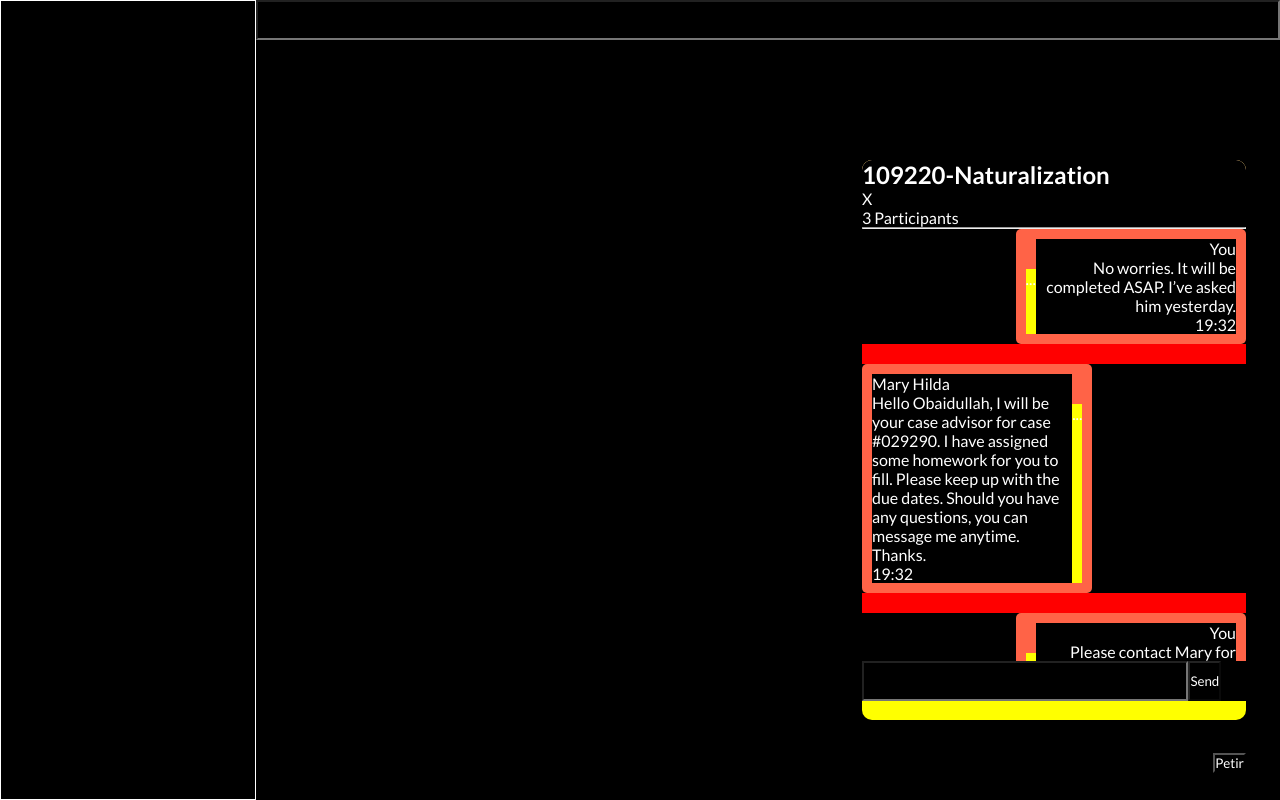
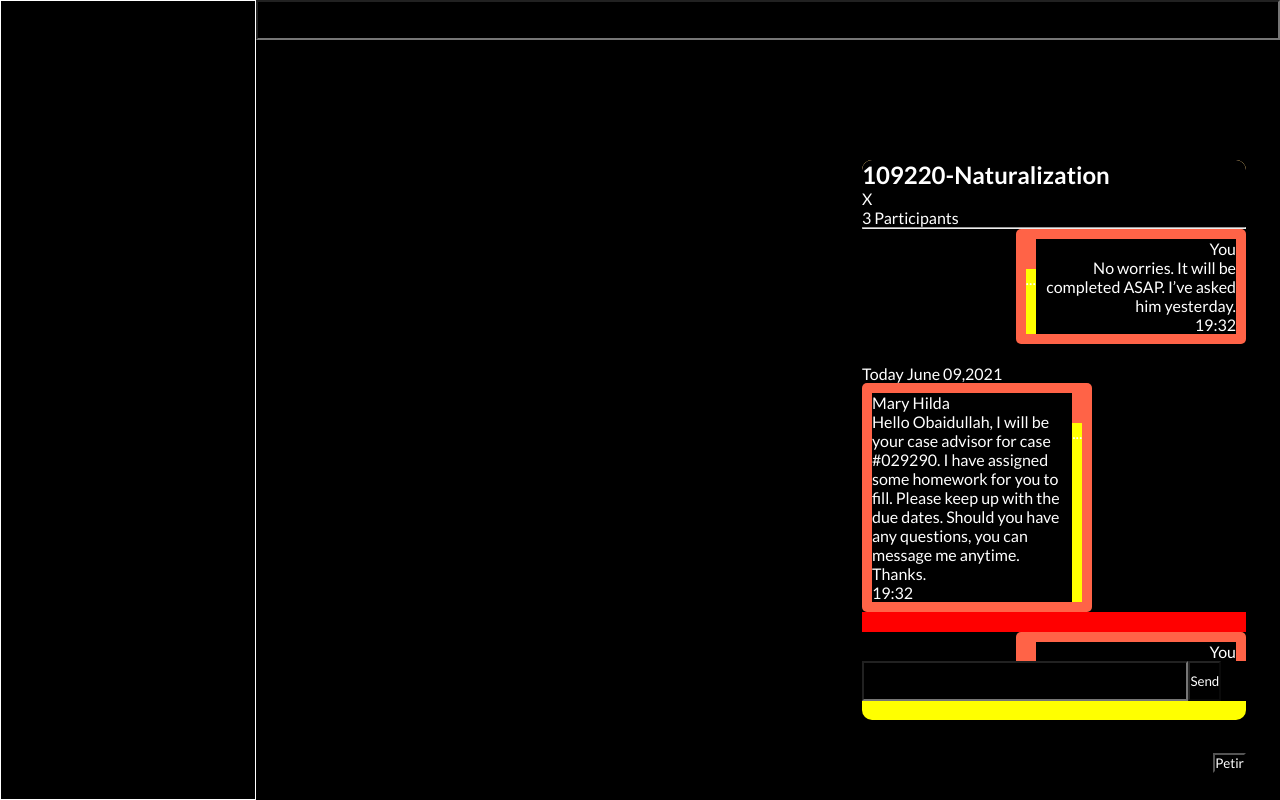
Before and after one commit to Alfinaditya/Quicks-Pop-Up, a React (Vite) app: page /inbox in a window 1280 px wide. Both pictures are taken after a click on the element 1054 px from the left and 281 px from the top of the page. Built offline with nearby package versions, Linux system fonts and the light colour scheme.

Commit message:
completed bonus round reply

```diff
--- a/src/pages/Inbox/Inbox[id]/index.jsx
+++ b/src/pages/Inbox/Inbox[id]/index.jsx
@@ -23,6 +23,7 @@ const InboxDetail = () => {
   const [showWaitingToConnectAlert, setShowWaitingToConnectAlert] =
     useState(false);
   const [showOptionsBubbleById, setShowOptionsBubbleById] = useState("");
+  const [replyMessage, setReplyMessage] = useState("");
   const [inbox, setInbox] = useState(
     inboxesFromServer.find((inbox) => {
       return inbox.id === id;
@@ -30,19 +31,34 @@ const InboxDetail = () => {
   );
 
   function handleSubmit(e) {
+    e.preventDefault();
+
     if (inbox.isStaff) {
       setShowWaitingToConnectAlert(true);
     }
-    e.preventDefault();
-    const params = {
+    const myReply = {
+      id: crypto.randomUUID(),
+      userId: USER_ID,
+      name: "You",
+      message: replyMessage.message,
+      createdAt: "19:32",
+    };
+    const x = {
       id: crypto.randomUUID(),
       userId: USER_ID,
       name: "You",
       message,
       createdAt: "19:32",
     };
-    setInbox({ ...inbox, chats: [...inbox.chats, params] });
+    const params = replyMessage ? [myReply, x] : [x];
+    setInbox({ ...inbox, chats: [...inbox.chats, ...params] });
+    setReplyMessage("");
   }
+  function handleReplyMessage(id) {
+    const x = inbox.chats.find((chat) => chat.id === id);
+    setReplyMessage(x);
+  }
+
   return (
     <InboxDetailBox>
       <Head>
@@ -94,7 +110,7 @@ const InboxDetail = () => {
                 {showOptionsBubbleById && showOptionsBubbleById === chat.id && (
                   <OptionsBubble type="you">
                     <p>Share</p>
-                    <p>Reply</p>
+                    <p onClick={() => handleReplyMessage(chat.id)}>Reply</p>
                   </OptionsBubble>
                 )}
                 <Left>
@@ -119,7 +135,7 @@ const InboxDetail = () => {
                 )} */}
               </ChatBubble>
             )}
-            {chat.isStaff === false && (
+            {!chat.isStaff && (
               <>
                 {i === 3 && <p>New Message</p>}
                 {i === 0 && <p>Today June 09,2021</p>}
@@ -151,6 +167,13 @@ const InboxDetail = () => {
           //   Please wait while we connect you with one of our team ...
           // </div>
         )}
+        {replyMessage && (
+          <div>
+            <strong>Replying to {replyMessage.name}</strong>
+            <p>{replyMessage.message}</p>
+            <div onClick={() => setReplyMessage("")}>x</div>
+          </div>
+        )}
         <form onSubmit={(e) => handleSubmit(e)}>
           <SendMessageInput
             type="text"
--- a/src/pages/Inbox/inbox.json
+++ b/src/pages/Inbox/inbox.json
@@ -6,7 +6,6 @@
     "participants": 3,
     "latestMessage": "Please check this out!",
     "isStaff": false,
-    "latestMessageAt": "January 1,2021 19:10",
     "chats": [
       {
         "id": "2f8b3f52-2640-41f1-ac88-d36c6229f81a",
@@ -43,7 +42,8 @@
         "message": "Morning. I’ll try to do them. Thanks",
         "createdAt": "19:32"
       }
-    ]
+    ],
+    "latestMessageAt": "January 1,2021 19:10"
   },
   {
     "id": "0986dc5b-75ff-4b41-b4a7-7adb093a644f",
@@ -52,6 +52,43 @@
     "participants": 3,
     "latestMessage": "Hey, please read.",
     "isStaff": false,
+    "chats": [
+      {
+        "id": "2f8b3f52-2640-41f1-ac88-d36c6229f81a",
+        "userId": "23f4c724-c8b2-4b98-bc69-7b32ad320230",
+        "name": "You",
+        "message": "No worries. It will be completed ASAP. I’ve asked him yesterday.",
+        "createdAt": "19:32"
+      },
+      {
+        "id": "883ee818-3880-434f-a73b-6b8bc6a7a01e",
+        "userId": "7f17fc0b-47a6-4d06-b947-3eab8cd8d5cb",
+        "name": "Mary Hilda",
+        "message": "Hello Obaidullah, I will be your case advisor for case #029290. I have assigned some homework for you to fill. Please keep up with the due dates. Should you have any questions, you can message me anytime. Thanks.",
+        "createdAt": "19:32"
+      },
+      {
+        "id": "cca091ce-2cde-4589-826f-11c3c74d78c7",
+        "userId": "23f4c724-c8b2-4b98-bc69-7b32ad320230",
+        "name": "You",
+        "message": "Please contact Mary for questions regarding the case bcs she will be managing your forms from now on! Thanks Mary.",
+        "createdAt": "19:32"
+      },
+      {
+        "id": "6b24d133-7038-4076-bdb3-6d93210c0f35",
+        "userId": "7f17fc0b-47a6-4d06-b947-3eab8cd8d5cb",
+        "name": "Mary Hilda",
+        "message": "Sure thing, Claren",
+        "createdAt": "19:32"
+      },
+      {
+        "id": "d06910a7-65cb-4f81-9842-155a2b264e1f",
+        "userId": "41b6f875-5c77-4564-a0b6-c6d92a5d2aad",
+        "name": "Obaidullah Amarkhil",
+        "message": "Morning. I’ll try to do them. Thanks",
+        "createdAt": "19:32"
+      }
+    ],
     "latestMessageAt": "02/06/2021 10:45"
   },
   {
@@ -61,6 +98,43 @@
     "participants": 3,
     "latestMessage": "I understand your initial concerns and thats very valid, Elizabeth. But you ...",
     "isStaff": false,
+    "chats": [
+      {
+        "id": "2f8b3f52-2640-41f1-ac88-d36c6229f81a",
+        "userId": "23f4c724-c8b2-4b98-bc69-7b32ad320230",
+        "name": "You",
+        "message": "No worries. It will be completed ASAP. I’ve asked him yesterday.",
+        "createdAt": "19:32"
+      },
+      {
+        "id": "883ee818-3880-434f-a73b-6b8bc6a7a01e",
+        "userId": "7f17fc0b-47a6-4d06-b947-3eab8cd8d5cb",
+        "name": "Mary Hilda",
+        "message": "Hello Obaidullah, I will be your case advisor for case #029290. I have assigned some homework for you to fill. Please keep up with the due dates. Should you have any questions, you can message me anytime. Thanks.",
+        "createdAt": "19:32"
+      },
+      {
+        "id": "cca091ce-2cde-4589-826f-11c3c74d78c7",
+        "userId": "23f4c724-c8b2-4b98-bc69-7b32ad320230",
+        "name": "You",
+        "message": "Please contact Mary for questions regarding the case bcs she will be managing your forms from now on! Thanks Mary.",
+        "createdAt": "19:32"
+      },
+      {
+        "id": "6b24d133-7038-4076-bdb3-6d93210c0f35",
+        "userId": "7f17fc0b-47a6-4d06-b947-3eab8cd8d5cb",
+        "name": "Mary Hilda",
+        "message": "Sure thing, Claren",
+        "createdAt": "19:32"
+      },
+      {
+        "id": "d06910a7-65cb-4f81-9842-155a2b264e1f",
+        "userId": "41b6f875-5c77-4564-a0b6-c6d92a5d2aad",
+        "name": "Obaidullah Amarkhil",
+        "message": "Morning. I’ll try to do them. Thanks",
+        "createdAt": "19:32"
+      }
+    ],
     "latestMessageAt": "01/06/2021 12:19"
   },
   {
```
